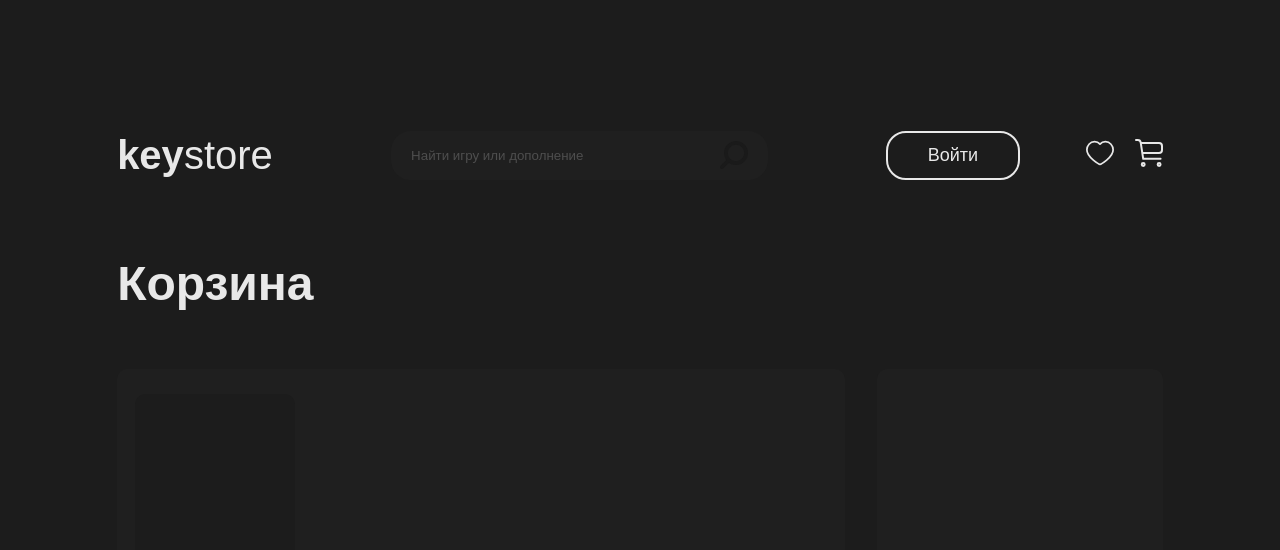
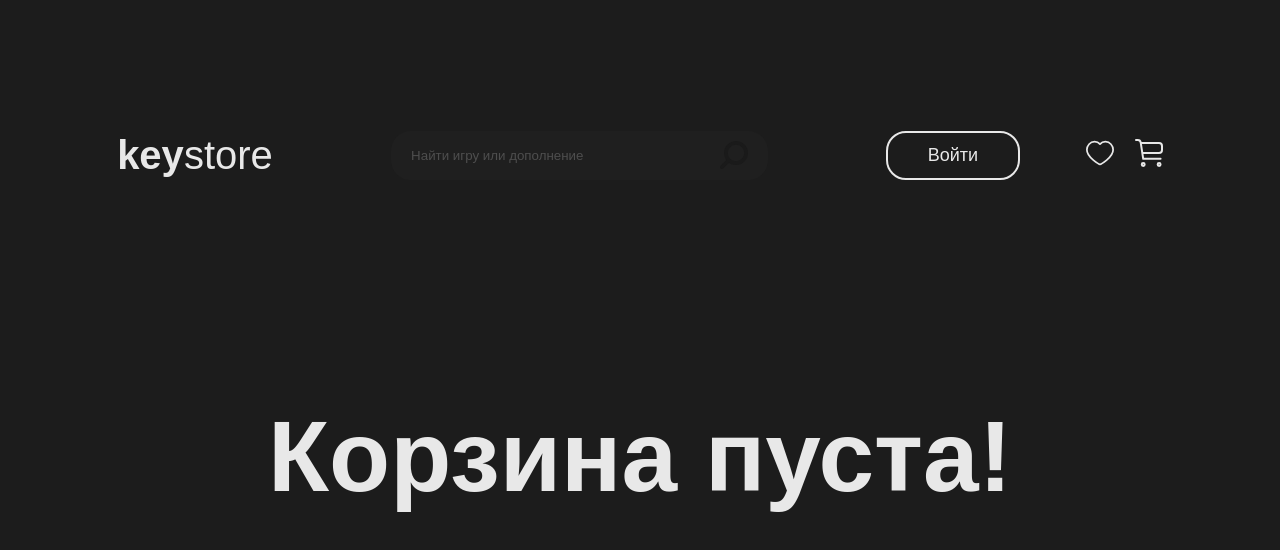
Before and after one commit to djoreh64/react-keystore, a React (Create React App) app: page /cart in a window 1280 px wide. Shown: the top 550 px of the page. Built offline with nearby package versions, Linux system fonts and the light colour scheme.

Commit message:
update pagination, update filter

```diff
--- a/src/components/CartItem.jsx
+++ b/src/components/CartItem.jsx
@@ -1,14 +1,14 @@
 import React from "react";
 import styles from '../pages/Cart/Cart.module.scss'
 
-function CartItem () {
+function CartItem ( {name, price, cover} ) {
     return (
         <div className={styles.cart_item}>
             <div className={styles.cart_holder}>
-                <div className={styles.cart_cover}></div>
+                <div className={styles.cart_cover} style={{backgroundImage: `${cover}`}}></div>
                 <div className={styles.cart_text_holder}>
-                    <p className={styles.cart_name}></p>
-                    <p className={styles.cart_price}></p>
+                    <p className={styles.cart_name}>{name}</p>
+                    <p className={styles.cart_price}>{price} руб</p>
                 </div>
             </div>
         </div>
--- a/src/components/Genres.jsx
+++ b/src/components/Genres.jsx
@@ -1,4 +1,12 @@
-function Genres({ genreValue, setGenreValue, setCurrentPage}) {
+import { setGenre } from "../redux/slices/filterSlice";
+import { useSelector, useDispatch } from "react-redux";
+
+function Genres({setCurrentPage}) {
+  const dispatch = useDispatch()
+  const genreValue = useSelector(state => state.filter.genre)
+    const setGenreValue = (id) => {
+        dispatch(setGenre(id))
+    }
   const genres = [
     {name: 'Все', genreProperty: 'all'},
     {name: 'Экшен', genreProperty: 'action'},
--- a/src/components/Sort.jsx
+++ b/src/components/Sort.jsx
@@ -1,17 +1,28 @@
 import React, { useState } from 'react';
+import { setSort, setSortIcon } from '../redux/slices/filterSlice';
+import { useSelector, useDispatch } from 'react-redux';
 
-function Sort({sortType, onClickType, sortIcon, setSortIcon}) {
+const sortList = [
+  {name: 'рейтингу', sortProperty: "rating"},
+  {name: 'цене', sortProperty: "price"},
+  {name: 'алфавиту', sortProperty: "name"}]
+
+function Sort() {
+  const dispatch = useDispatch()
+  const sortType = useSelector(state => state.filter.sort)
+  const sortIcon = useSelector(state => state.filter.sortIcon)
   const [activeSort, setActiveSort] = useState(false)
-  const sortList = [{name: 'рейтингу', sortProperty: "rating"}, {name: 'цене', sortProperty: "price"}, {name: 'алфавиту', sortProperty: "name"}]
-
   const onClickListItem = (i) => {
-    onClickType(i)
+    dispatch(setSort(i))
     setActiveSort(false)
   }
+  const setSortIconValue = () => {
+    dispatch(setSortIcon(!sortIcon))
+}
 
     return (
         <div className='genre__section_sort'>
-          <a href="#" onClick={() => setSortIcon(!sortIcon)}><svg className={sortIcon ? 'sort_icon' : 'sort_icon active'} width="66" height="42" viewBox="0 0 66 42" fill="none" xmlns="http://www.w3.org/2000/svg">
+          <a href="#" onClick={() => setSortIconValue(!sortIcon)}><svg className={sortIcon ? 'sort_icon' : 'sort_icon active'} width="66" height="42" viewBox="0 0 66 42" fill="none" xmlns="http://www.w3.org/2000/svg">
           <path d="M33 0L65.0429 42H0.957062L33 0Z" fill="#E8E8E8"/>
           </svg></a>
             Сортировать по:
@@ -20,7 +31,8 @@ function Sort({sortType, onClickType, sortIcon, setSortIcon}) {
             <ul>
               {sortList.map((sort, index) => {
                 return <a key={index} href="#" onClick={() => {onClickListItem(sort)}}>
-                  <li className= {sortType.sortProperty === sort.sortProperty ? 'sort_active' : ''}>{sort.name}</li>
+                  <li className= {
+                    sortType.sortProperty === sort.sortProperty ? 'sort_active' : ''}>{sort.name}</li>
                   </a>
               })}
             </ul>
--- a/src/pages/Cart/Cart.module.scss
+++ b/src/pages/Cart/Cart.module.scss
@@ -8,6 +8,16 @@
     &_headline {
         font-size: 48px;
         color: #e8e8e8;
+    }
+
+    &_empty_headline {
+        color: #e8e8e8;
+        width: 100%;
+        height: calc(100vh - 400px);
+        font-size: 100px;
+        display: flex;
+        align-items: center;
+        justify-content: center;
     }
 
     &_content {
--- a/src/pages/Cart/index.jsx
+++ b/src/pages/Cart/index.jsx
@@ -2,18 +2,19 @@ import styles from './Cart.module.scss'
 import CartItem from '../../components/CartItem'
 
 const Cart = () => {
-    const cartItems = [{}, {}, {}, {}, {}]
+    const cartItems = []
 
     return (
         <div className={styles.cart}>
-        <h1 className={styles.cart_headline}>Корзина</h1>
+        {cartItems.length > 0 && <h1 className={styles.cart_headline}>Корзина</h1>}
+        {cartItems.length == 0 && <h1 className={styles.cart_empty_headline}>Корзина пуста!</h1>}
         <div className={styles.cart_content}>
             <div className={styles.cart_items}>
                 {cartItems.map((item, i) => {
-                    return <CartItem key = {i}/>
+                    return <CartItem key = {i} {...item}/>
                 })}
             </div>
-            <div className={styles.cart_right}></div>
+            {cartItems.length > 0 && <div className={styles.cart_right}></div>}
         </div>
         </div>
     )
--- a/src/pages/Home.jsx
+++ b/src/pages/Home.jsx
@@ -5,25 +5,16 @@ import CardSkeleton from '../components/CardSkeleton'
 import Sort from '../components/Sort'
 import ReactPaginate from 'react-paginate';
 import { SearchContext } from '../App'
-import { useSelector} from 'react-redux'
-import { useDispatch } from 'react-redux'
-import { setGenre } from '../redux/slices/filterSlice'
+import { useSelector } from 'react-redux'
 
 const Home = () => {
-    const dispatch = useDispatch()
     const {searchText} = React.useContext(SearchContext)
     const [games, setGames] = useState([])
     const [isLoading, setIsLoading] = useState(true)
     const [currentPage, setCurrentPage] = useState(0)
-    const [sortIcon, setSortIcon] = useState(false)
-    const genreValue = useSelector((state) => state.filter.genre)
-    const [sortType, setSortType] = useState({
-        name: 'рейтингу',
-        sortProperty: 'rating'
-    })
-    const setGenreValue = (id) => {
-        dispatch(setGenre(id))
-    }
+    const sortIcon = useSelector(state => state.filter.sortIcon)
+    const sortType = useSelector(state => state.filter.sort)
+    const genreValue = useSelector(state => state.filter.genre)
     const swithcher = require('ai-switcher-translit');
 
     useEffect(() => {
@@ -42,8 +33,8 @@ const Home = () => {
         <>
         <section className="main-section">
         <div className="genre__section">
-        <Genres setCurrentPage={setCurrentPage} genreValue = {genreValue} setGenreValue = {setGenreValue}/>
-        <Sort sortIcon ={sortIcon} setSortIcon = {setSortIcon} sortType = {sortType} onClickType = {(i) => setSortType(i)}/>
+        <Genres setCurrentPage={setCurrentPage}/>
+        <Sort/>
         </div>
             <div className="card-holder">
                 {isLoading
@@ -55,15 +46,15 @@ const Home = () => {
                     return false
                 }).map(game => {return <Card key={game.cover} {...game}/>})}
             </div>
-             <ReactPaginate
+             {games.length > 10 && <ReactPaginate
                 className='pagination'
                 breakLabel="..."
                 nextLabel=">"
-                pageCount={games.length < 10 ? 1 : 2}
+                pageCount={2}
                 onPageChange={(n) => setCurrentPage(n.selected)}
                 previousLabel="< "
                 renderOnZeroPageCount={null}
-            />
+            />}
         </section>
         </>
     )
--- a/src/redux/slices/filterSlice.js
+++ b/src/redux/slices/filterSlice.js
@@ -8,7 +8,8 @@ const initialState = {
   sort: {
     name: 'рейтингу',
     sortProperty: 'rating'
-  }
+  },
+  sortIcon: false
 }
 
 const filterSlice = createSlice({
@@ -18,8 +19,14 @@ const filterSlice = createSlice({
     setGenre(state, action) {
       state.genre = action.payload
     },
+    setSort(state, action) {
+      state.sort = action.payload
+    },
+    setSortIcon(state,action) {
+      state.sortIcon = action.payload
+    }
   }
 })
 
-export const { setGenre } = filterSlice.actions
+export const { setGenre, setSort, setSortIcon } = filterSlice.actions
 export default filterSlice.reducer
--- a/src/style/style.scss
+++ b/src/style/style.scss
@@ -77,7 +77,6 @@ a {
     color: #E8E8E8;
 
     li {
-        box-shadow: 0 0 50px #1C1C1C, 0 0 20px #1C1C1C;
         display: flex;
         cursor: pointer;
         transition: .4s ease-out;
```
